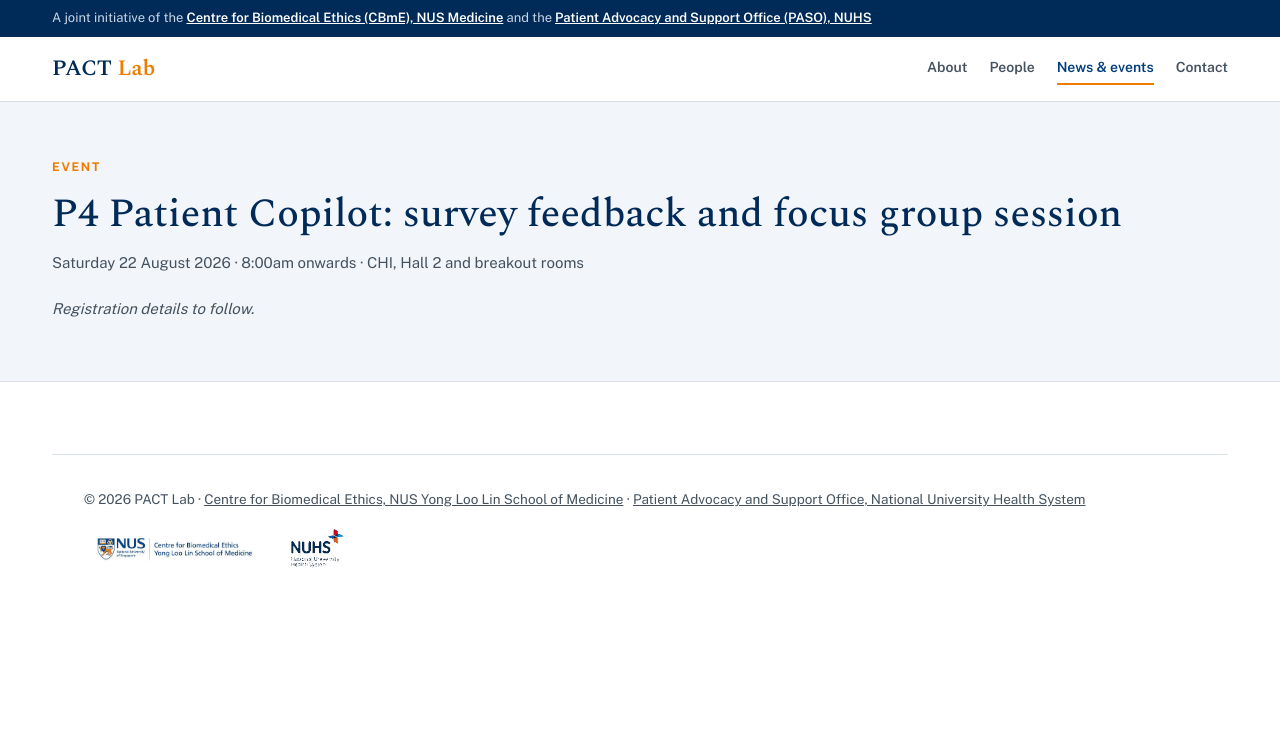
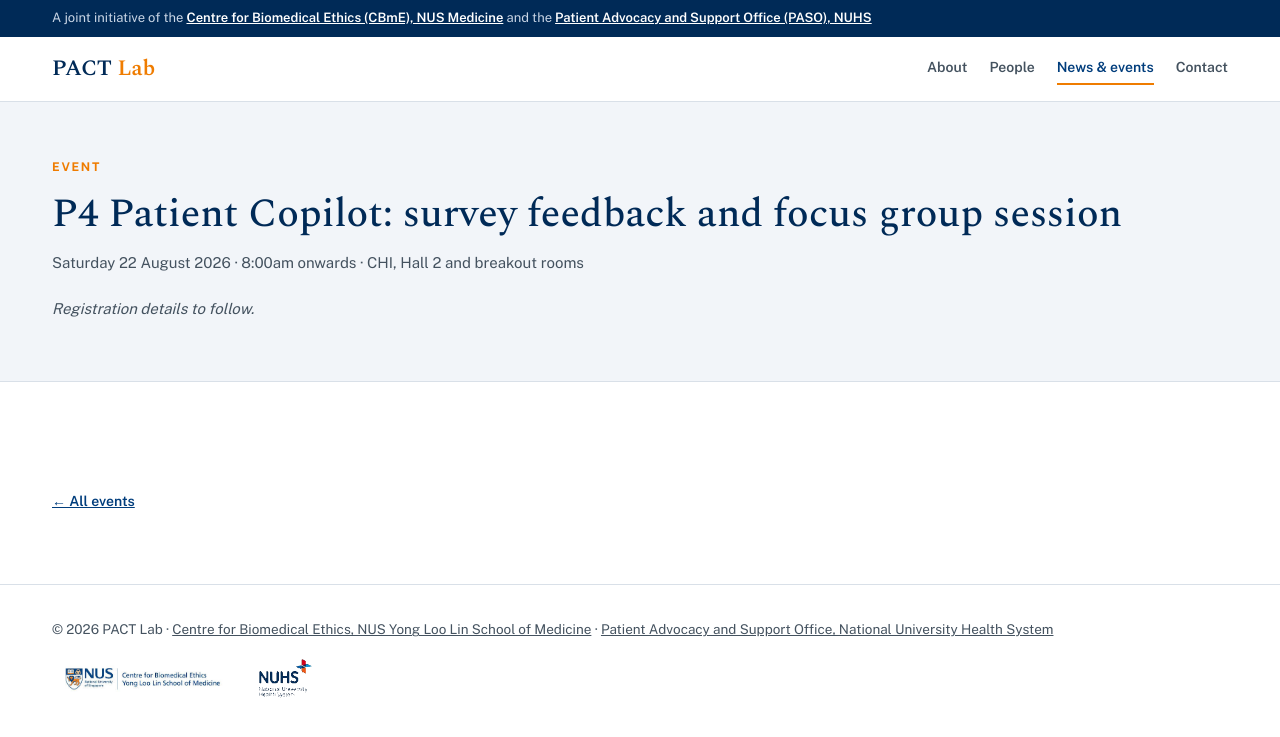
Before and after one commit to earp-lab/pact-lab, a Jekyll site: the page built from _events/20260822-p4-shapes-ppie-session.md, in a window 1280 px wide. Shown: the top 737 px of the page. Built offline with Jekyll 4.4.1, drawn with Linux system fonts in a browser that asks for light colours.

Commit message:
Update event.html

```diff
--- a/_layouts/event.html
+++ b/_layouts/event.html
@@ -53,15 +53,10 @@
 {%- endif %}
 
 <section>
-<div class="wrap">
-{%- if page.poster and page.poster != "" %}
-<div class="eventposter-wrap">
-  <img
-    class="eventposter"
-    src="{{ '/assets/images/' | append: page.poster | relative_url }}"
-    alt="Poster for {{ page.title }}">
-</div>
-{%- endif %}
-<div class="eventbody">
-{{ content }}
-</div>
+  <div class="wrap">
+    <div class="eventbody">
+      {{ content }}
+    </div>
+    <p class="backlink"><a href="{{ '/events/' | relative_url }}">&larr; All events</a></p>
+  </div>
+</section>
```
